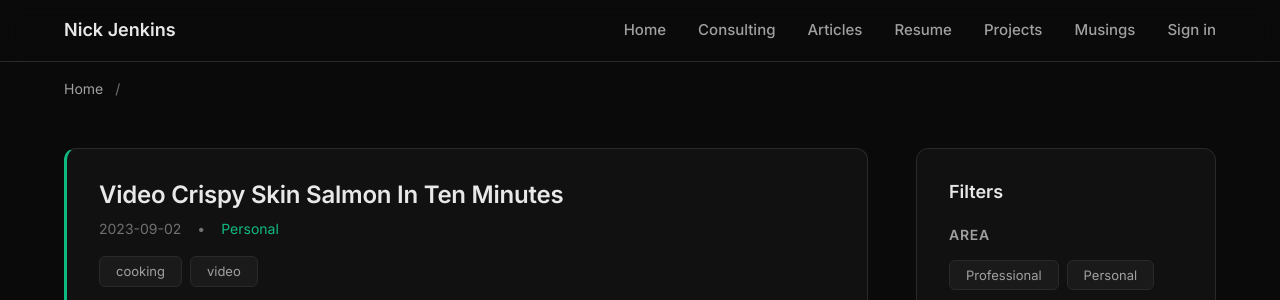
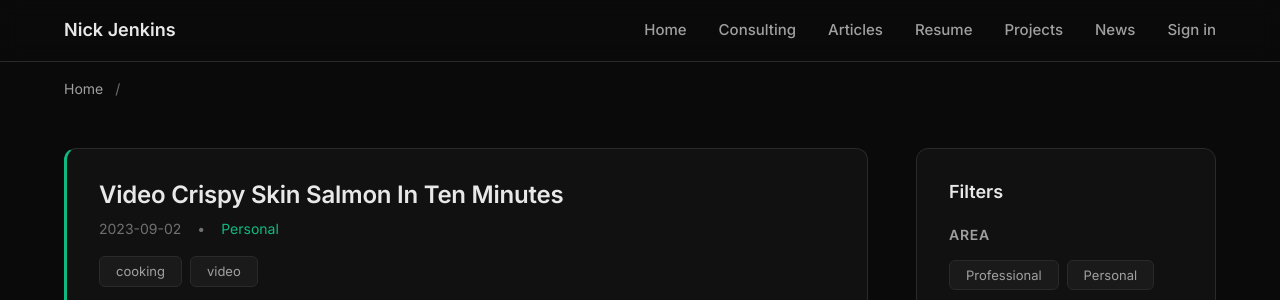
Before and after one commit to ndjenkins85/personalsite, a Flask app: page /articles/ in a window 1280 px wide. Shown: the top 300 px of the page. Run offline with Flask 3, Linux system fonts and the light colour scheme; some libraries are stand-ins or nearby versions.

Commit message:
Replace homepage nav 'Musings' with 'News' link to /news/
Nick-requested (relayed via supervisor from creative/hackernews): the homepage
nav now links to Nick News at /news/ instead of personal articles.

Co-Authored-By: Claude Opus 4.8 <noreply@anthropic.com>
Claude-Session: https://claude.ai/code/session_01YNBPbSGCjVpfRXzom3hU4U

```diff
--- a/personalsite/templates/template.html
+++ b/personalsite/templates/template.html
@@ -33,7 +33,7 @@
             <a href="{{ url_for('articles', path='professional') }}" class="nav-link">Articles</a>
             <a href="{{ url_for('resume') }}" class="nav-link">Resume</a>
             <a href="{{ url_for('home') }}#projects" class="nav-link">Projects</a>
-            <a href="{{ url_for('articles', path='personal') }}" class="nav-link">Musings</a>
+            <a href="/news/" class="nav-link">News</a>
             {% if identity %}
               <span class="nav-link">Hi, {{ identity['display_name'] }}</span>
               <a href="/auth/logout?rd=/" class="nav-link">Sign out</a>
```
